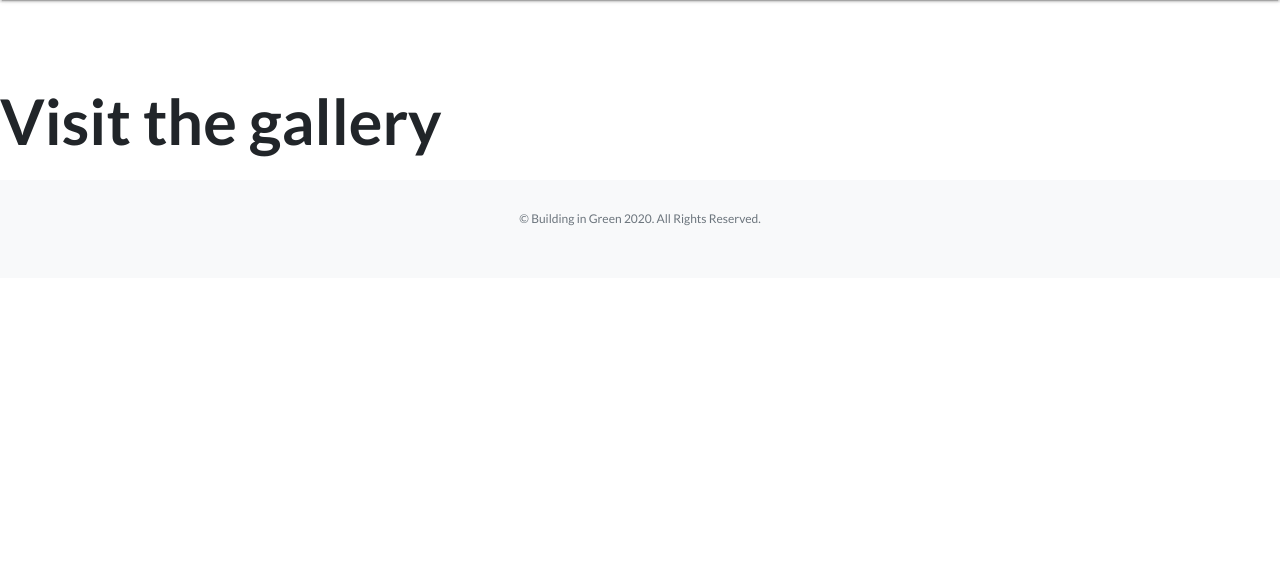
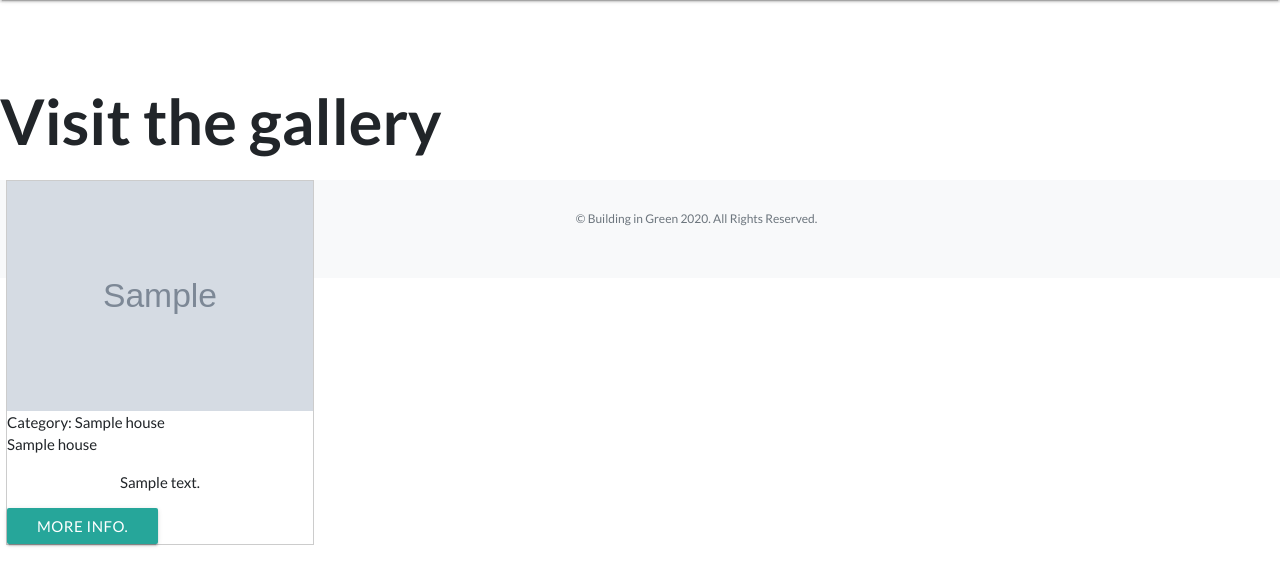
Before and after one commit to RoMar19/Building_in_green, a Flask app: page /gallery/1 in a window 1280 px wide. Shown: the part 64-650 px from the top of the page. Run offline with Flask 2, Linux system fonts and the light colour scheme; grey boxes marked "Sample" are stand-in pictures; a database or web service that is not in the repository returns one stand-in record (values such as "Sample title"); style sheets or scripts are compiled from the project's sources; some libraries are stand-ins or nearby versions.

Commit message:
all_gallery.html deleted, replaced by gallery.html

```diff
--- a/run.py
+++ b/run.py
@@ -9,7 +9,7 @@ from bson.objectid import ObjectId
 app = Flask(__name__)
 
 app.config["MONGODB_NAME"] = 'green_buildings'
-app.config["MONGO_URI"] = 'mongodb+srv://RoMar19:CodeStudent@cluster0-oourq.mongodb.net/green-buildings?retryWrites=true&w=majority'
+app.config["MONGO_URI"] = 'mongodb+srv://RoMar19:CodeStudent@cluster0-oourq.mongodb.net/green_buildings?retryWrites=true&w=majority'
 
 mongo = PyMongo(app)
 
@@ -17,38 +17,40 @@ mongo = PyMongo(app)
 
 @app.route('/')
 def index():
-    return render_template("index.html", page_title="Home")
+    categories = mongo.db.categories.find()
+    return render_template("index.html", page_title="Home", categories=categories)
 
-# Shows all houses of DB
-@app.route('/all_gallery')
-def all_gallery():
-    houses = mongo.db.houses.find()
-    return render_template ("all_gallery.html", houses=houses)
+
 
 # Shows all houses in the gallery(DB) by category selection
-@app.route('/gallery/<select_category>')
-def gallery(select_category):
-    selected_gallery = mongo.db.houses.find()
+@app.route('/gallery/<selected_category>')
+def gallery(selected_category):
+    if selected_category == "all":
+
+        houses = mongo.db.houses.find()
+    else:
+        houses = mongo.db.houses.find(
+            { "category_name": selected_category }
+        )
     return render_template("gallery.html",
-                          houses=selected_gallery,
-                          select_category=select_category,
-                          page_title=select_category + "Green Buildings")
+                          houses=houses,
+                          page_title=selected_category.capitalize() + "Green Buildings")
 
 # Shows details of the selected house with butons to Edit or Delete
 @app.route('/house_detail/<house_id>')
 def house_detail(house_id):
-    house_details = mongo.db.houses.find_one({"_id": ObjectId(house_id)})
+    house = mongo.db.houses.find_one({"_id": ObjectId(house_id)})
     return render_template("house_detail.html",
-                          houses=house_details,
+                          house=house,
                           page_title="Green building Info.")
 
 
 # Shows form page to add new houses of the users to the Gallery of the Comunity(DB)
 @app.route('/add_house')
 def add_house():
-    house_categories = mongo.db.categories.find()
+    categories = mongo.db.categories.find()
     return render_template("add_house.html",
-                        categories=house_categories,
+                        categories=categories,
                         page_title="Add Your Own Green Building")
 
 # Inserts new houses to the DB after fill in Form add_house and press button
--- a/templates/base.html
+++ b/templates/base.html
@@ -40,12 +40,10 @@
                         </a>
                         <a class="nav-link"></a>
                         <div class="dropdown-menu dropdown-menu-right" aria-labelledby="navbarDropdown">
-                        <a class="dropdown-item" href="{{url_for('all_gallery') }}">All</a>
-                        <a class="dropdown-item" href="{{url_for('gallery', select_category = 'wood') }}">Wood</a>
-                        <a class="dropdown-item" href="{{url_for('gallery', select_category = 'cob') }}">Cob</a>
-                        <a class="dropdown-item" href="{{url_for('gallery', select_category = 'stone') }}">Stone</a>
-                        <a class="dropdown-item" href="{{url_for('gallery', select_category = 'underground') }}">Underground</a>
-                        <a class="dropdown-item" href="{{url_for('gallery', select_category = 'upcycling') }}">Upcycling</a>
+                        <a class="dropdown-item" href="{{url_for('gallery', selected_category= 'all') }}">All</a>
+                        {% for category in categories %}
+                        <a class="dropdown-item" href="{{url_for('gallery', selected_category = category.category_name) }}">{{ category.category_name | capitalize }}</a>
+                        {% endfor %}
                     </div>
                     </li>
                     <li class="nav-item">
--- a/templates/gallery.html
+++ b/templates/gallery.html
@@ -3,22 +3,19 @@
 <h1 style="margin-top:150px;">Visit the gallery</h1>
 <!-- Shows the gallery houses in the database base on category selection -->
 
-    {% for selected_gallery in houses %}
-        {% if houses.category_name == select_category %}
-
+    {% for house in houses %}
         <div class="responsive">
         <div class="gallery">
             <a>
-            <img src="{{ house_id.image }}" width="300" height="200">
+            <img src="{{ house.image }}" width="300" height="200">
             </a>
-            <div class="category">Category: {{ houses.category_name }}</div>
-            <div class="name">{{ houses.house_name }}</div>
-            <div class="desc">{{ houses.description }}</div>
-            <a href="{{url_for('house_detail')}}" class="btn btn-success" style="text-align:center;">More info.</a>
+            <div class="category">Category: {{ house.category_name }}</div>
+            <div class="name">{{ house.house_name }}</div>
+            <div class="desc">{{ house.description }}</div>
+            <a href="{{url_for('house_detail', house_id=house._id)}}" class="btn btn-success" style="text-align:center;">More info.</a>
             </div>
         </div>
 
-        {% endif %}
     {% endfor %}
 
 
```
Also changed, not shown: templates/add_house.html (+8 -8 lines), templates/all_gallery.html (+6 -6 lines), templates/house_detail.html (+7 -7 lines).
